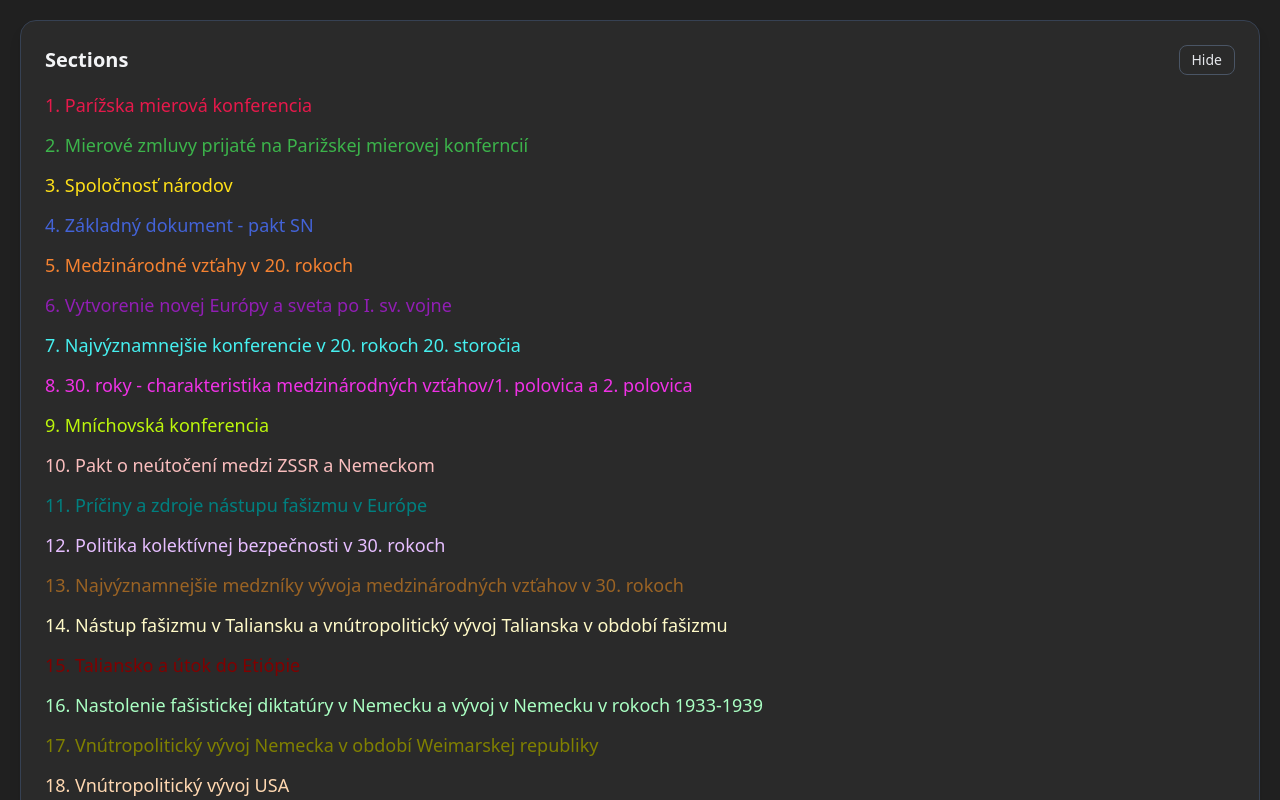
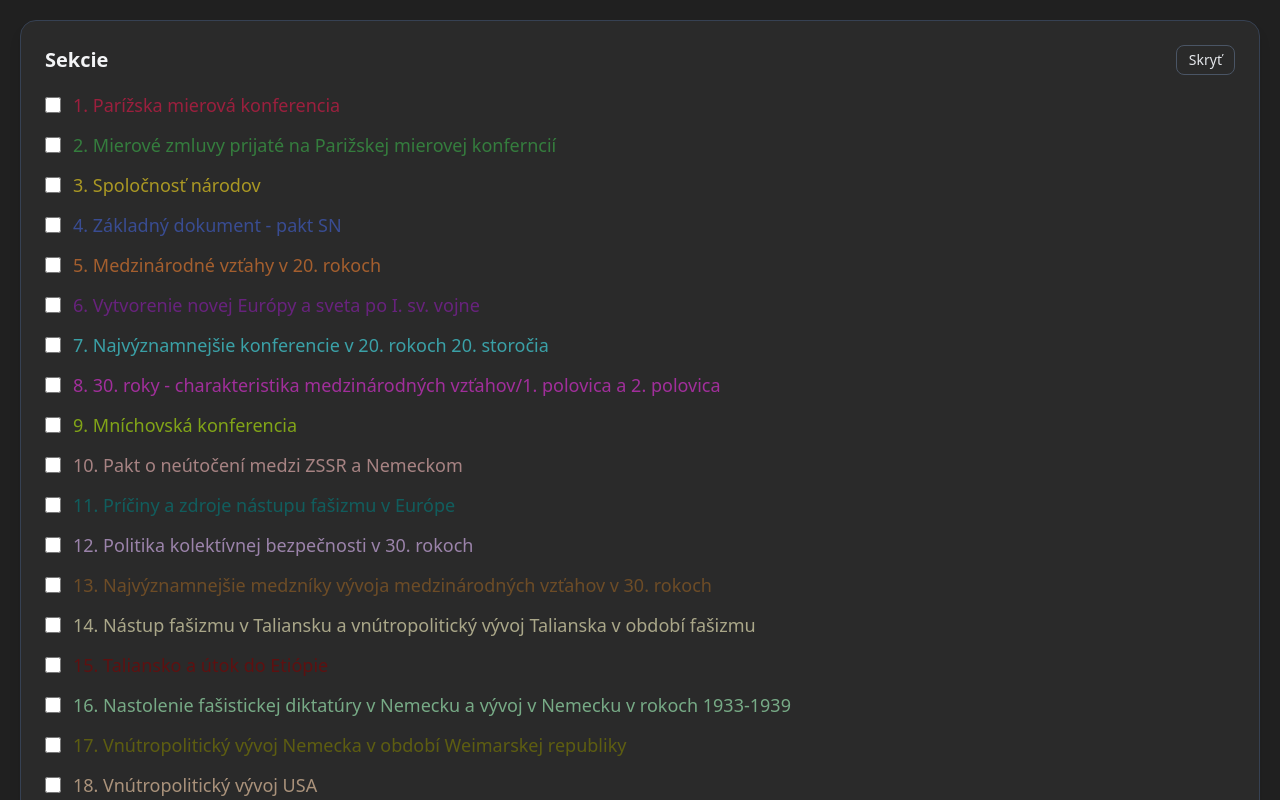
Before and after one commit to Christiak/timeline-app, a React (Vite) app: page / in a window 1280 px wide. Shown: the top 800 px of the page. Built offline with nearby package versions, Linux system fonts and the light colour scheme.

Commit message:
1.3 - Sections Selection

```diff
--- a/sections.json
+++ b/sections.json
@@ -9,7 +9,7 @@
     },
     {
         "section": "Spoločnosť národov",
-        "color": "#FFE119"
+        "color": "#FFE120"
     },
     {
         "section": "Základný dokument - pakt SN",
@@ -25,7 +25,7 @@
     },
     {
         "section": "Najvýznamnejšie konferencie v 20. rokoch 20. storočia",
-        "color": "#46F0F0"
+        "color": "#46F0FA"
     },
     {
         "section": "30. roky - charakteristika medzinárodných vzťahov/1. polovica a 2. polovica",
--- a/src/App.tsx
+++ b/src/App.tsx
@@ -1,15 +1,27 @@
-
-
+import { useState } from "react";
 import Sections from "./components/Sections";
-import Timeline from "./components/Timeline";
+import EventList from "./components/EventList";
 
 
 export default function App() {
+  const [selectedColors, setSelectedColors] = useState<string[]>([])
+
+  const toggleColor = (color: string) => {
+    setSelectedColors(prev =>
+      prev.includes(color)
+        ? prev.filter(c => c !== color)
+        : [...prev, color]
+    )
+  }
+
   return (
     <div className="main-container pt-[env(safe-area-inset-top)] pb-[env(safe-area-inset-bottom)]">
-      <Sections />
+      <Sections
+        selectedColors={selectedColors}
+        onToggleColor={toggleColor}
+      />
 
-      <Timeline />
+      <EventList selectedColors={selectedColors} />
     </div >
   );
 }
--- a/src/components/Timeline.tsx
+++ b/src/components/EventList.tsx
@@ -1,5 +1,4 @@
-import React from 'react';
-import timelineData from '../../data.json';
+import data from "../../data.json";
 
 type TimelineEntry = {
 	date: string;
@@ -7,13 +6,20 @@ type TimelineEntry = {
 	color: string;
 };
 
-const entries = timelineData as TimelineEntry[];
+type EventListProps = {
+  selectedColors: string[]
+}
 
-const Timeline: React.FC = () => {
-	return (
-		<div className='pt-6'>
+const EventList = ({ selectedColors }: EventListProps) => {
+  const filteredData: TimelineEntry[] =
+    selectedColors.length === 0
+      ? data
+      : data.filter(item => selectedColors.includes(item.color))
+
+  return (
+    <div className='pt-6'>
 			<ul className="space-y-0">
-				{entries.map((entry, index) => (
+				{filteredData.map((entry, index) => (
 					<li
 						key={index}
 						className="relative flex items-center gap-3 py-1.5 pl-6 text-sm"
@@ -39,7 +45,7 @@ const Timeline: React.FC = () => {
 				))}
 			</ul>
 		</div>
-	)
+  )
 }
 
-export default Timeline;
+export default EventList
--- a/src/components/Sections.tsx
+++ b/src/components/Sections.tsx
@@ -1,41 +1,66 @@
-import { useState } from 'react';
-import sections from '../../sections.json';
+import { useState } from 'react'
+import sections from '../../sections.json'
 
 interface SectionItem {
-  section: string;
-  color: string;
+  section: string
+  color: string
 }
 
-const Sections: React.FC = () => {
-  const [isOpen, setIsOpen] = useState(true);
+type SectionsProps = {
+  selectedColors: string[]
+  onToggleColor: (color: string) => void
+}
+
+const Sections = ({
+  selectedColors,
+  onToggleColor,
+}: SectionsProps) => {
+  const [isOpen, setIsOpen] = useState(true)
 
   return (
     <div className="rounded-2xl border border-gray-700 bg-[#2A2A2A] p-6 shadow-lg">
       <div className="mb-4 flex items-center justify-between">
-        <h1 className="text-xl font-semibold text-gray-100">Sections</h1>
+        <h1 className="text-xl font-semibold text-gray-100">Sekcie</h1>
         <button
           onClick={() => setIsOpen(!isOpen)}
           className="rounded-lg border border-gray-600 px-3 py-1 text-sm text-gray-200 transition hover:bg-gray-700"
         >
-          {isOpen ? 'Hide' : 'Show'}
+          {isOpen ? 'Skryť' : 'Zobraziť'}
         </button>
       </div>
 
       {isOpen && (
         <div className="flex flex-col gap-3">
-          {(sections as SectionItem[]).map((item, index) => (
-            <h2
-              key={index}
-              className="text-lg font-medium"
-              style={{ color: item.color }}
-            >
-              {index + 1}. {item.section}
-            </h2>
-          ))}
+          {(sections as SectionItem[]).map((item, index) => {
+            const checked = selectedColors.includes(item.color)
+
+            return (
+              <label
+                key={index}
+                className="flex cursor-pointer items-center gap-3 text-lg font-medium"
+              >
+                {/* checkbox */}
+                <input
+                  type="checkbox"
+                  checked={checked}
+                  onChange={() => onToggleColor(item.color)}
+                  className="h-4 w-4 cursor-pointer accent-white"
+                />
+
+                {/* section text */}
+                <span
+                  className={checked ? 'opacity-100' : 'opacity-60'}
+                  style={{ color: item.color }}
+                >
+                  {index + 1}. {item.section}
+                </span>
+              </label>
+            )
+          })}
         </div>
       )}
     </div>
-  );
-};
+  )
+}
 
-export default Sections;
+export default Sections
```
Also changed, not shown: data.json.
